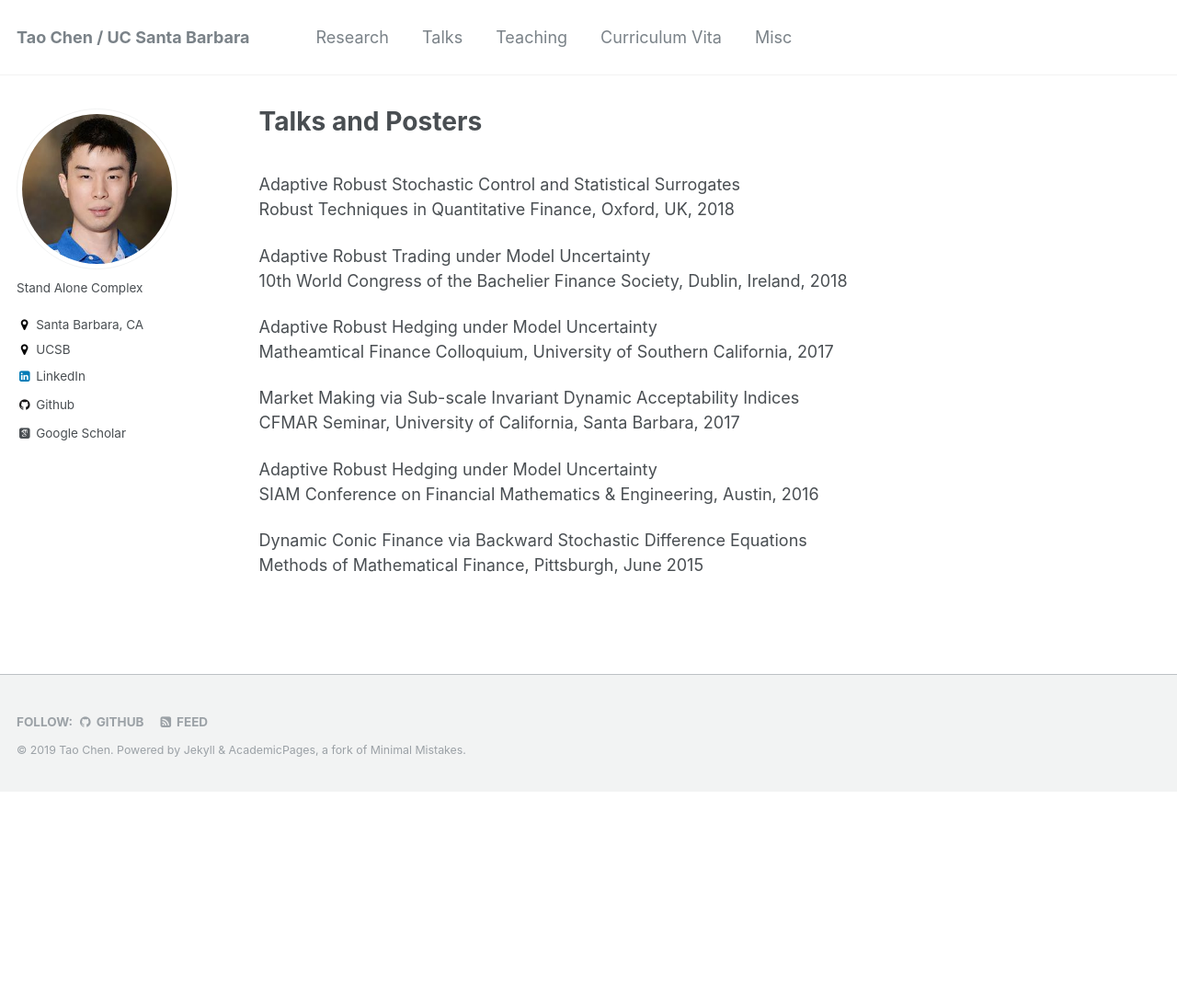
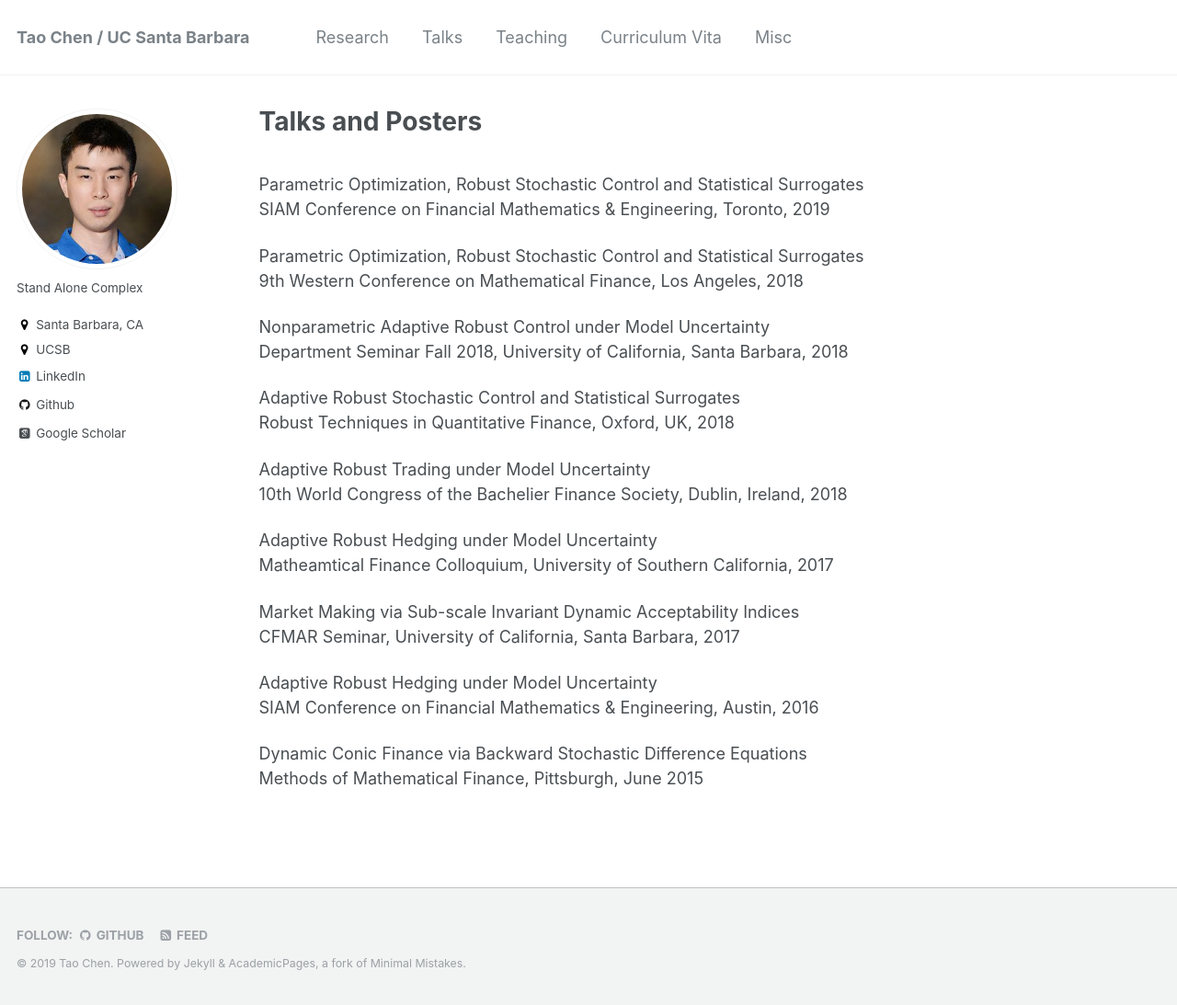
Before and after one commit to cherntodd/cherntodd.github.io, a Jekyll site: the page built from _pages/talks.md, in a window 1280 px wide and 1093 px high. Shown: the whole window at 92% size. Built offline with Jekyll 4.4.1, drawn with Linux system fonts in a browser that asks for light colours; some web fonts are replaced.

Commit message:
no message

```diff
--- a/_pages/talks.md
+++ b/_pages/talks.md
@@ -4,6 +4,15 @@ title: "Talks and Posters"
 author_profile: true
 ---
 <br>
+Parametric Optimization, Robust Stochastic Control and Statistical Surrogates
+SIAM Conference on Financial Mathematics & Engineering, Toronto, 2019
+
+Parametric Optimization, Robust Stochastic Control and Statistical Surrogates
+9th Western Conference on Mathematical Finance, Los Angeles, 2018
+
+Nonparametric Adaptive Robust Control under Model Uncertainty
+Department Seminar Fall 2018, University of California, Santa Barbara, 2018
+
 Adaptive Robust Stochastic Control and Statistical Surrogates
 Robust Techniques in Quantitative Finance, Oxford, UK, 2018
 
```
Also changed, not shown: 1 other file.
